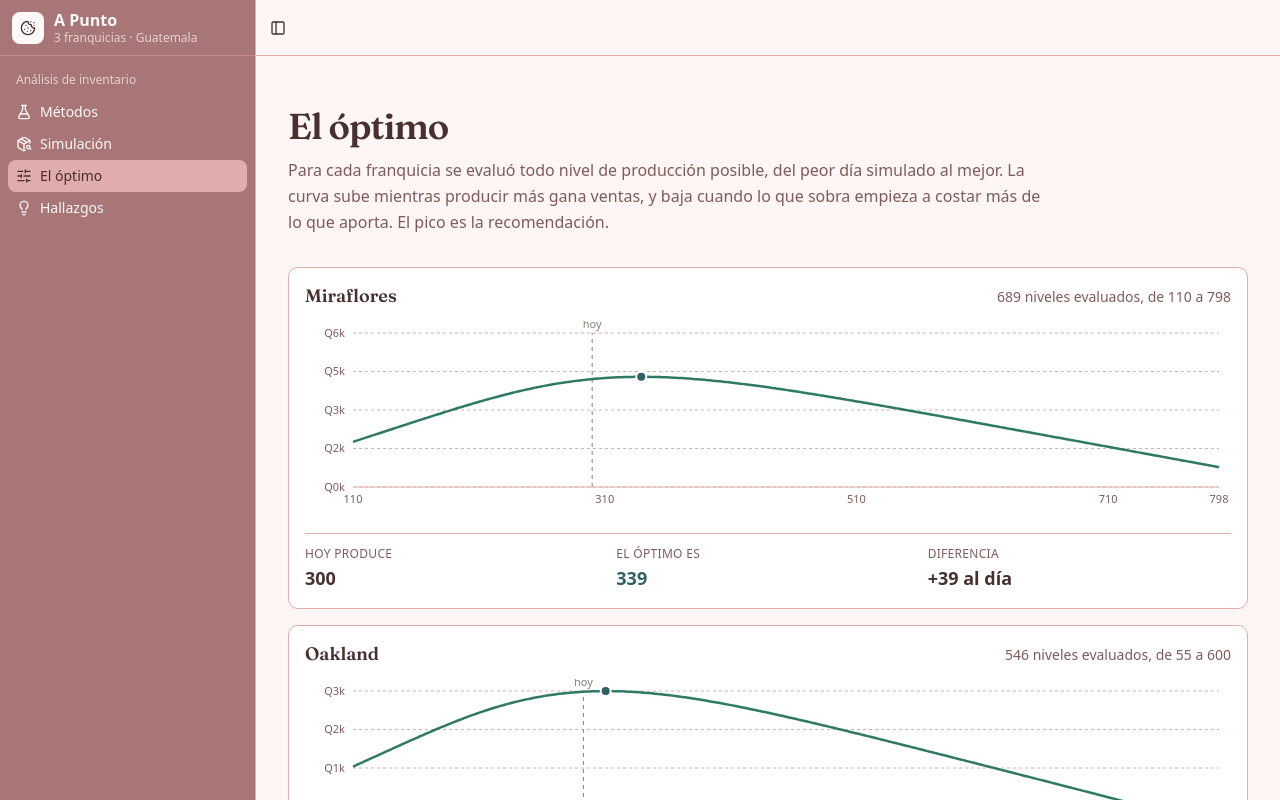
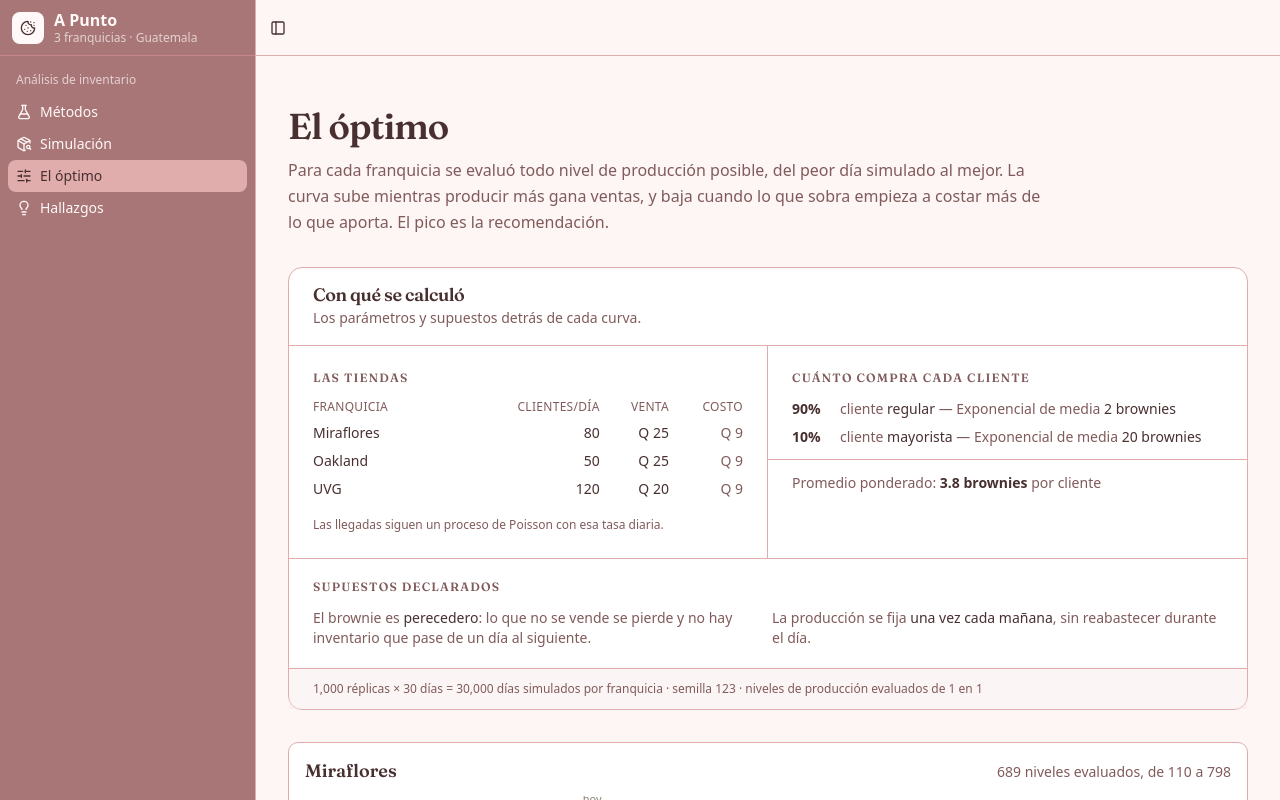
Before and after one commit to PeDro0210AVI/Project-1-Simulation, a Next.js app in the folder web/: page /optimo in a window 1280 px wide. Shown: the top 800 px of the page. Built offline with nearby package versions, Linux system fonts and the light colour scheme.

Commit message:
refactor: agregar supuestos tomados

```diff
--- a/web/src/app/(dashboard)/optimo/page.tsx
+++ b/web/src/app/(dashboard)/optimo/page.tsx
@@ -1,6 +1,7 @@
 import simulationData from "../../../../public/data/simulacion.json";
 import type { Simulacion } from "@/lib/tipos";
 import { CurvaGanancia } from "@/features/optimo/components/CurvaGanancia";
+import { ParametrosDelModelo } from "@/features/optimo/components/ParametrosDelModelo";
 const datos = simulationData as Simulacion;
 export default function OptimoPage() {
   return (
@@ -14,6 +15,7 @@ export default function OptimoPage() {
           aporta. El pico es la recomendación.
         </p>
       </div>
+      <ParametrosDelModelo datos={datos} />
       <div className="flex flex-col gap-4">
         {datos.franquicias.map((franquicia) => (
           <CurvaGanancia key={franquicia.id} franquicia={franquicia} />
--- /dev/null
+++ b/web/src/features/optimo/components/ParametrosDelModelo.tsx
@@ -0,0 +1,140 @@
+import type { Simulacion } from "@/lib/tipos";
+const enteros = new Intl.NumberFormat("es-GT");
+const quetzales = new Intl.NumberFormat("es-GT", {
+  style: "currency",
+  currency: "GTQ",
+  maximumFractionDigits: 0,
+});
+/**
+ * Los supuestos con los que se corrió todo, declarados.
+ *
+ * Casi todo sale del JSON —las tasas, los precios, la mezcla, la semilla— para
+ * que no puedan desincronizarse con lo que realmente se simuló. Solo las tres
+ * reglas del modelo van como texto, porque son decisiones de modelado y no
+ * numeros que la simulacion produzca.
+ */
+export function ParametrosDelModelo({ datos }: { datos: Simulacion }) {
+  const { composicion } = datos.parametros;
+  const pesoRegular = Math.round((1 - composicion.peso_mayorista) * 100);
+  const pesoMayorista = Math.round(composicion.peso_mayorista * 100);
+  return (
+    <section className="rounded-xl border bg-card">
+      <header className="border-b px-6 py-4">
+        <h2 className="text-lg">Con qué se calculó</h2>
+        <p className="text-sm text-muted-foreground">
+          Los parámetros y supuestos detrás de cada curva.
+        </p>
+      </header>
+
+      <div className="grid divide-y sm:grid-cols-2 sm:divide-x sm:divide-y-0">
+        <div className="space-y-3 p-6">
+          <Rotulo>Las tiendas</Rotulo>
+          <table className="w-full text-sm">
+            <thead>
+              <tr className="text-xs uppercase tracking-wide text-muted-foreground">
+                <th className="pb-1 text-left font-medium">Franquicia</th>
+                <th className="pb-1 text-right font-medium">Clientes/día</th>
+                <th className="pb-1 text-right font-medium">Venta</th>
+                <th className="pb-1 text-right font-medium">Costo</th>
+              </tr>
+            </thead>
+            <tbody className="numeric">
+              {datos.franquicias.map((franquicia) => (
+                <tr key={franquicia.id}>
+                  <td className="py-1 font-medium">{franquicia.nombre}</td>
+                  <td className="py-1 text-right">{franquicia.lambda}</td>
+                  <td className="py-1 text-right">
+                    {quetzales.format(franquicia.precio)}
+                  </td>
+                  <td className="py-1 text-right text-muted-foreground">
+                    {quetzales.format(franquicia.costo)}
+                  </td>
+                </tr>
+              ))}
+            </tbody>
+          </table>
+          <p className="text-xs text-muted-foreground">
+            Las llegadas siguen un proceso de Poisson con esa tasa diaria.
+          </p>
+        </div>
+
+        <div className="space-y-3 p-6">
+          <Rotulo>Cuánto compra cada cliente</Rotulo>
+          <dl className="space-y-2 text-sm">
+            <Mezcla
+              peso={pesoRegular}
+              tipo="regular"
+              media={composicion.media_regular}
+            />
+            <Mezcla
+              peso={pesoMayorista}
+              tipo="mayorista"
+              media={composicion.media_mayorista}
+            />
+          </dl>
+          {/* -mx-6 px-6: la regla sale del padding para cruzar la columna entera,
+              y el texto vuelve a alinearse con el resto del bloque. */}
+          <p className="numeric -mx-6 border-t px-6 pt-3 text-sm">
+            <span className="text-muted-foreground">Promedio ponderado: </span>
+            <span className="font-semibold">
+              {composicion.media_mezcla_teorica} brownies
+            </span>
+            <span className="text-muted-foreground"> por cliente</span>
+          </p>
+        </div>
+      </div>
+
+      <div className="border-t px-6 py-5">
+        <Rotulo>Supuestos declarados</Rotulo>
+        <ul className="mt-3 grid gap-2 text-sm text-muted-foreground sm:grid-cols-2">
+          <li>
+            El brownie es <strong className="font-medium text-foreground">perecedero</strong>:
+            lo que no se vende se pierde y no hay inventario que pase de un día
+            al siguiente.
+          </li>
+          <li>
+            La producción se fija{" "}
+            <strong className="font-medium text-foreground">una vez cada mañana</strong>,
+            sin reabastecer durante el día.
+          </li>
+        </ul>
+      </div>
+
+      <footer className="numeric border-t bg-muted/40 px-6 py-3 text-xs text-muted-foreground">
+        {enteros.format(datos.meta.replicas)} réplicas ×{" "}
+        {datos.meta.dias} días ={" "}
+        {enteros.format(datos.meta.replicas * datos.meta.dias)} días simulados por
+        franquicia · semilla {datos.meta.semilla} · niveles de producción
+        evaluados de {datos.parametros.paso_produccion} en{" "}
+        {datos.parametros.paso_produccion}
+      </footer>
+    </section>
+  );
+}
+function Rotulo({ children }: { children: React.ReactNode }) {
+  return (
+    <h3 className="text-xs uppercase tracking-widest text-muted-foreground">
+      {children}
+    </h3>
+  );
+}
+function Mezcla({
+  peso,
+  tipo,
+  media,
+}: {
+  peso: number;
+  tipo: string;
+  media: number;
+}) {
+  return (
+    <div className="flex items-baseline gap-2">
+      <dt className="numeric w-10 shrink-0 font-semibold">{peso}%</dt>
+      <dd className="text-muted-foreground">
+        cliente <span className="text-foreground">{tipo}</span> — Exponencial de
+        media{" "}
+        <span className="numeric text-foreground">{media} brownies</span>
+      </dd>
+    </div>
+  );
+}
```
